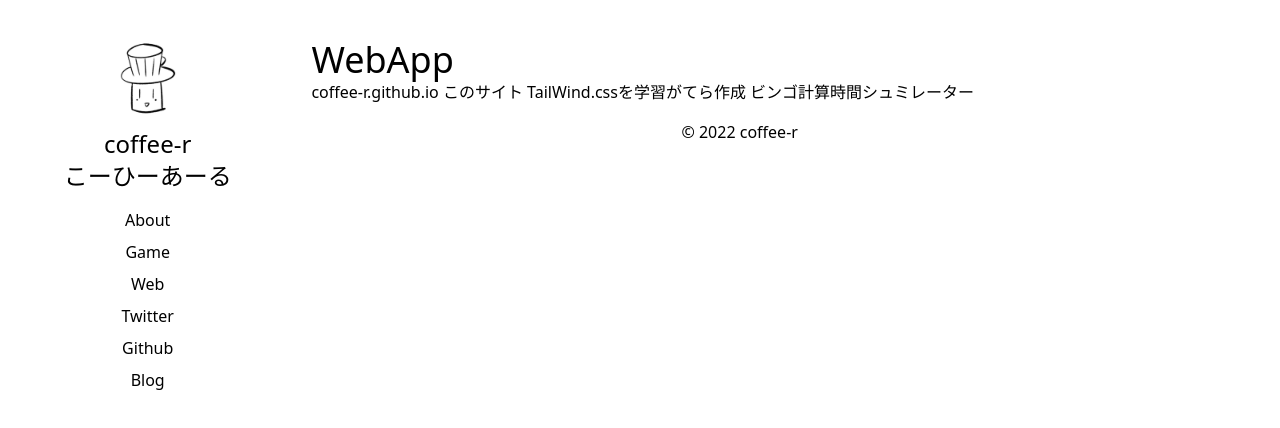
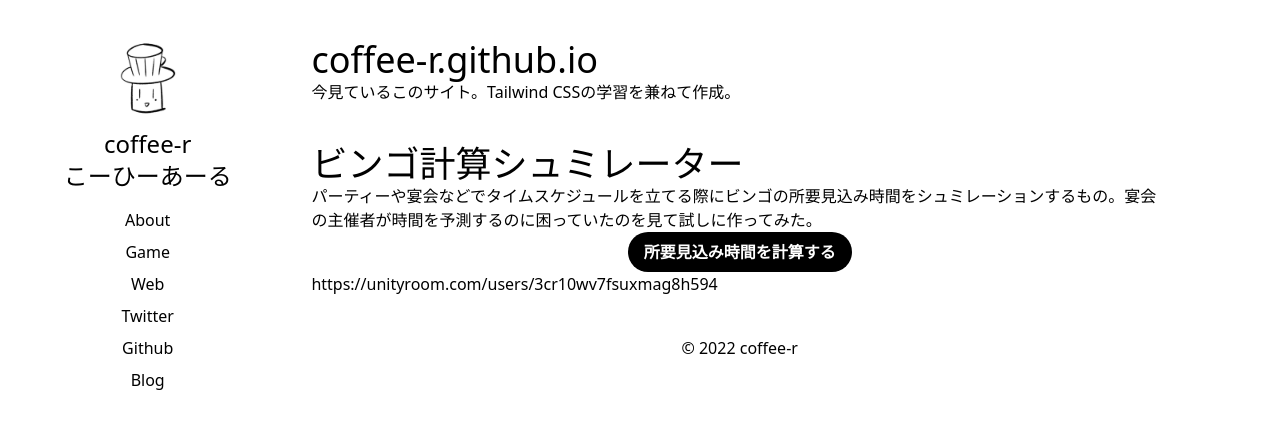
Before and after one commit to coffee-r/coffee-r.github.io, a Nuxt app: page /web in a window 1280 px wide. Shown: the top 428 px of the page. Built offline with nearby package versions, Linux system fonts and the light colour scheme.

Commit message:
[upgrade] ポートフォリオ更新

```diff
--- a/pages/game.vue
+++ b/pages/game.vue
@@ -8,38 +8,58 @@
 
 	<article class="px-4 md:mr-24 md:w-3/4">
 
+		<div class="mb-10">
 			<h2 class="text-4xl">Re Painter</h2>
 			<img src="/games/repainter.png" alt="repainter"/>
-		<iframe src="https://www.youtube.com/embed/EuoIQ7YWto0" title="YouTube video player" frameborder="0" allow="accelerometer; autoplay; clipboard-write; encrypted-media; gyroscope; picture-in-picture" allowfullscreen></iframe>
+			<iframe class="w-full" style="aspect-ratio: 16/9" src="https://www.youtube.com/embed/EuoIQ7YWto0" title="YouTube video player" frameborder="0" allow="accelerometer; autoplay; clipboard-write; encrypted-media; gyroscope; picture-in-picture" allowfullscreen></iframe>
+
 			<p>親しみやすい見下ろし視点のスクロールアクションに描いたイラストが必殺技になるシステムを加えた、短編アクションゲームです。</p>
 			<p>開発期間 無職1年間 + 会社員のあまり1年間</p>
+			<div class="text-center">
 			<button class="bg-black hover:bg-gray-700 text-white font-bold py-2 px-4 rounded-full">
-			Steamを見る
+				Steamのストアサイトを見る
 			</button>
+			</div>
+		</div>
+
+		<div class="mb-10">
 
 			<h2 class="text-4xl">Yozora Maker</h2>
 			<img src="/games/yozoramaker.jpeg" alt="yozoramaker"/>
 			<p>自分で星を作って、星を避け続けるゲームです。</p>
 			<p>開発期間 1週間くらい</p>
+			<div class="text-center">
 			<button class="bg-black hover:bg-gray-700 text-white font-bold py-2 px-4 rounded-full">
 				Unityroomでプレイする
 			</button>
+			</div>
+		</div>
+
+		<div class="mb-10">
 
 			<h2 class="text-4xl">ぱりんぱりん惑星</h2>
 			<img src="/games/parinparin.png" alt="parinparin"/>
 			<p>クリックで爆弾を仕掛けてぱりんぱりんするタワーディフェンス系ゲームです</p>
 			<p>開発期間 1週間くらい</p>
+			<div class="text-center">
 			<button class="bg-black hover:bg-gray-700 text-white font-bold py-2 px-4 rounded-full">
 				Unityroomでプレイする
 			</button>
+			</div>
+		</div>
+
+		<div class="mb-10">
 
 			<h2 class="text-4xl">その他</h2>
 
 			Unityroomに細々とアップロードしています。
+			<div class="text-center">
 			<button class="bg-black hover:bg-gray-700 text-white font-bold py-2 px-4 rounded-full">
-			一覧を見る
+				投稿ゲーム一覧を見る
 			</button>
+			</div>
 			https://unityroom.com/users/3cr10wv7fsuxmag8h594
+		</div>
 
 			<CustomFooter />
 	</article>
--- a/pages/index.vue
+++ b/pages/index.vue
@@ -11,14 +11,14 @@
 	<div class="mb-10">
 		<h2 class="text-4xl">About</h2>
 		<p class="mt-3">
-			こーひーあーるという名前でインターネット上を活動しています。
+			こーひーあーるという名前で活動しています。
 			釣りや登山などの自然が好きです。心の病気があり人と関わることが苦手です。
 			工業大学で材料や化学系を専攻していましたが就活に失敗して気づいたらWEB開発系の会社に入社していました。
 			気まぐれで業務外にたまに何かを開発します。
 		</p>
 	</div>
 
-	<div class="mb-10 ">
+	<div class="mb-10">
 		<h2 class="text-4xl">Work</h2>
 
 		<h3 class="mt-3 text-xl">2019.07 ~ 嗜好・健康品 通販会社</h3>
@@ -27,17 +27,17 @@
 		</p>
 		<ul class="list-disc list-inside">
 			<li>関連会社のHPをWordpressで制作</li>
-			<li>ソーシャルログイン機能を同社別ECサイトから移植</li>
-			<li>クーポン機能を同社別ECサイトから移植</li>
-			<li>商品レビュー機能を同社別ECサイトから移植</li>
+			<li>ソーシャルログイン機能を同社別ECサイトから新規ECサイトに移植</li>
+			<li>クーポン機能を同社別ECサイトから新規ECサイトに移植</li>
+			<li>商品レビュー機能を同社別ECサイトから新規ECサイトに移植</li>
 			<li>法定停電時のオンプレミスサーバーの保守</li>
 			<li>自社ECサイトのPHPバージョンアップ 5系→7系</li>
 			<li>自社ECサイトのCodeigniterバージョンアップ 2系→3系</li>
-			<li>PHPやCodeigniterのバージョンアップのデグレ防止としてE2Eテストを導入(Selenium)</li>
+			<li>自社ECサイトにSeleniumを使ったE2Eテストを導入</li>
 			<li>自社のDNSサーバーで公開しているホストゾーンをAWS Route53に移行</li>
 			<li>新規BtoBtoCサイトの画像配信サーバーをAWS S3とCloudFrontで構築</li>
 			<li>自社ECサイトのREST APIを新規実装</li>
-			<li>自社ECサイトのREST API開発にPHPUNITを導入(conposer入れるところからスタート)</li>
+			<li>自社ECサイトのREST API開発にPHPUNITを導入(composer入れるところからスタート)</li>
 		</ul>
 
 		<h3 class="mt-3 text-xl">2018.07 ~ 2019.06 無職</h3>
@@ -62,7 +62,7 @@
 	</div>
 
 	<div class="mb-10">
-		<h2 class="text-4xl">Certifications</h2>
+		<h2 class="text-4xl">Certification</h2>
 		<p>
 			<ul class="list-disc list-inside">
 			<li>LPICレベル1(2015/7)</li>
--- a/pages/web.vue
+++ b/pages/web.vue
@@ -8,17 +8,25 @@
 
 	<article class="px-4 md:mr-24 md:w-3/4">
 
+		<div class="mb-10">
+			<h2 class="text-4xl">coffee-r.github.io</h2>
+			<p>今見ているこのサイト。Tailwind CSSの学習を兼ねて作成。</p>
+		</div>
 
-	<h2 class="text-4xl">WebApp</h2>
-	coffee-r.github.io
-	このサイト
-	TailWind.cssを学習がてら作成
+		<div class="mb-10">
 
-	ビンゴ計算時間シュミレーター
+			<h2 class="text-4xl">ビンゴ計算シュミレーター</h2>
+			<p>パーティーや宴会などでタイムスケジュールを立てる際にビンゴの所要見込み時間をシュミレーションするもの。宴会の主催者が時間を予測するのに困っていたのを見て試しに作ってみた。</p>
 
+			<div class="text-center">
+			<button class="bg-black hover:bg-gray-700 text-white font-bold py-2 px-4 rounded-full">
+				所要見込み時間を計算する
+			</button>
+			</div>
+			https://unityroom.com/users/3cr10wv7fsuxmag8h594
+		</div>
 
-
-	<CustomFooter />
+			<CustomFooter />
 	</article>
 </main>
 </div>
```
Lines whose indentation alone changed are shown as unchanged.
